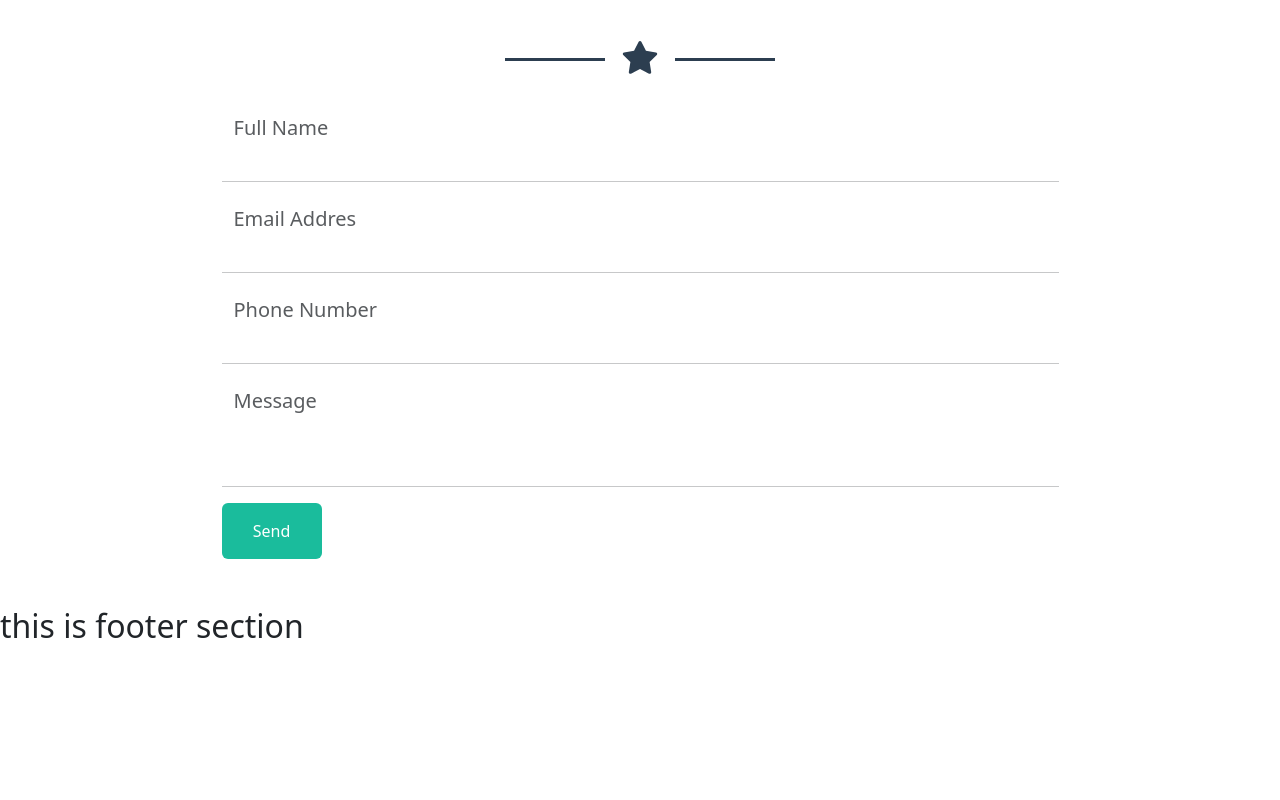
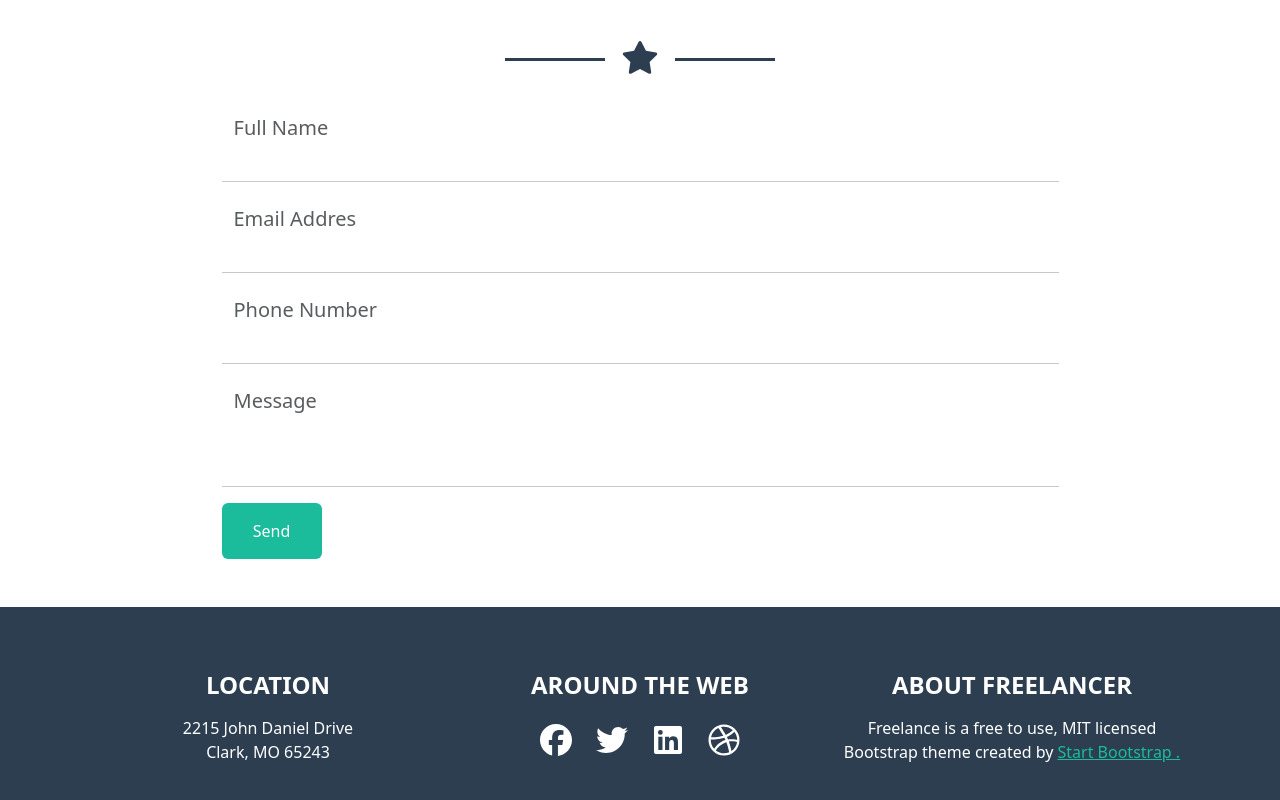
Before and after one commit to fareskhader/First-React-Task-, a React (Vite) app: page / in a window 1280 px wide. Shown: the part 2469-3269 px from the top of the page. Before the commit the page ends 3123 px from the top, so only its background shows below. Built offline with nearby package versions, Linux system fonts and the light colour scheme.

Commit message:
add footer section

```diff
--- a/package.json
+++ b/package.json
@@ -13,6 +13,7 @@
     "@emotion/react": "^11.14.0",
     "@emotion/styled": "^11.14.1",
     "@fortawesome/fontawesome-svg-core": "^7.3.1",
+    "@fortawesome/free-brands-svg-icons": "^7.3.1",
     "@fortawesome/free-solid-svg-icons": "^7.3.1",
     "@fortawesome/react-fontawesome": "^3.5.0",
     "@mui/material": "^9.4.0",
--- a/src/conponents/footer/Footer.jsx
+++ b/src/conponents/footer/Footer.jsx
@@ -1,8 +1,49 @@
+import { FontAwesomeIcon } from "@fortawesome/react-fontawesome";
+import { faFacebook,faTwitter,faLinkedin,faDribbble } from "@fortawesome/free-brands-svg-icons";
+
+
 function Footer(){
 
-    return <footer>
-        <h2>this is footer section</h2>
-    </footer>
+    return <div class="secondary_background text-white py-lg-5 py-3">
+        <div className=" container  d-flex flex-column flex-lg-row ">
+  <div class="col-sm-4 p-3 text-center ">
+      <div class="card-body d-flex flex-column gap-3">
+        <h4 class="card-title text-uppercase fw-bold">Location</h4>
+        <p class="card-text">2215 John Daniel Drive
+            <br />
+Clark, MO 65243</p>
+
+    </div>
+  </div>
+  <div class="col-sm-4 p-3 text-center ">
+      <div class="card-body d-flex flex-column gap-3">
+        <h4 class="card-title text-uppercase fw-bold">Around the Web</h4>
+        <div className=" d-flex justify-content-center align-items-center">
+            <a href="#" className=" border-1 p-2 ">
+            <FontAwesomeIcon icon={faFacebook} size="2x"/>
+             </a>
+             <a href="#" className=" border-1 p-2 ">
+            <FontAwesomeIcon icon={faTwitter} size="2x"/>
+             </a>
+             <a href="#" className=" border-1 p-2 ">
+            <FontAwesomeIcon icon={faLinkedin} size="2x"/>
+             </a>
+             <a href="#" className=" border-1 p-2 ">
+            <FontAwesomeIcon icon={faDribbble} size="2x"/>
+             </a>
+        </div>
+
+    </div>
+  </div>
+    <div class="col-sm-4 p-3 text-center ">
+      <div class="card-body d-flex flex-column gap-3">
+        <h4 class="card-title text-uppercase fw-bold">About Freelancer</h4>
+        <p class="card-text">Freelance is a free to use, MIT licensed  Bootstrap theme created by <a className="green_color text-decoration-underline" href="#">Start Bootstrap .</a> </p>
+
+    </div>
+  </div>
+  </div>
+</div>
 }
 
 export default Footer;
--- a/src/index.css
+++ b/src/index.css
@@ -24,6 +24,12 @@ color: rgba(44, 62, 80, 1);
 {
 background-color: rgba(26 ,188 , 156, 1);
 }
+
+.green_color
+{
+color: rgba(26 ,188 , 156, 1);
+}
+
 .navbar-toggler-icon {
   width: 1.2rem;
   height: 1.2rem;
```
Also changed, not shown: 1 other file (tests, documents, lock files or other folders).
